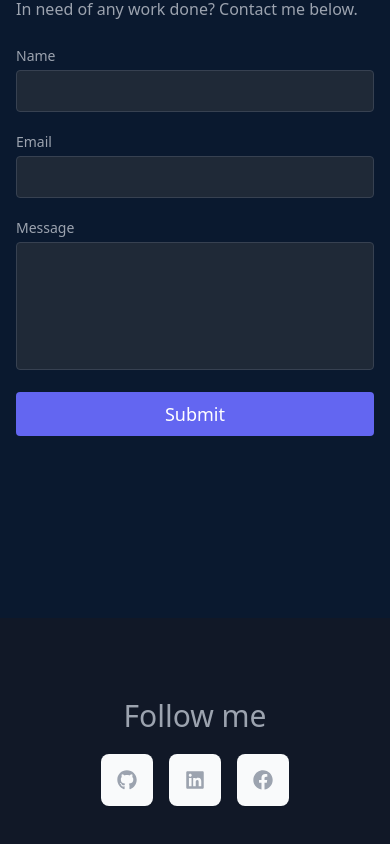
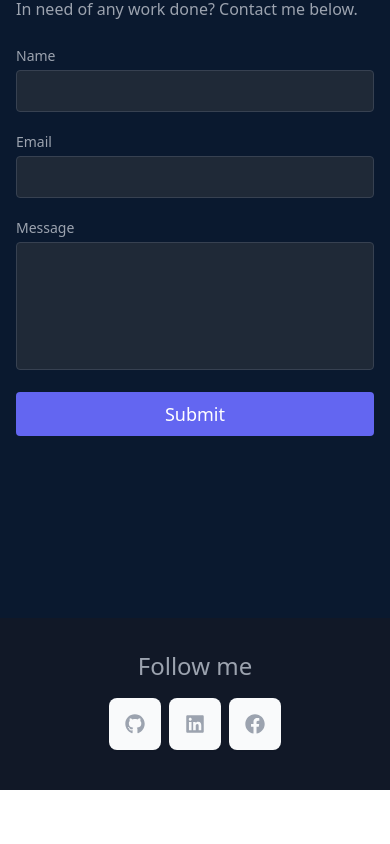
Before and after one commit to keyurmist/React-Portfolio, a React (Create React App) app in the folder portfolio/: page / in a window 390 px wide. Shown: the part 3298-4142 px from the top of the page. After the commit the page ends 4088 px from the top, so only its background shows below. Built offline with nearby package versions, Linux system fonts and the light colour scheme.

Commit message:
finished styling for footer

```diff
--- a/portfolio/src/components/Footer.js
+++ b/portfolio/src/components/Footer.js
@@ -10,25 +10,25 @@ const socialLinks = [
   {
     id: 2,
     icon: <FaLinkedin />,
-    url: "https://linkedin.com",
+    url: "https://linkedin.com/in/keyur-mistry-15a303235",
   },
   {
     id: 3,
     icon: <FaFacebook />,
-    url: "https://",
+    url: "https://facebook.com/keyur.mistry.568",
   },
 ];
 
 const Footer = () => {
   return (
     <div className="container mx-auto">
-      <div className=" sm:pt-30 pb-8 mt-20 ">
+      <div className=" sm:pt-30 pb-2 mt-8 ">
         {/* Footer social links */}
-        <div className="font-general-regular flex flex-col justify-center items-center mb-12 sm:mb-28">
-          <p className="text-3xl sm:text-4xl text-primary-dark dark:text-primary-light mb-5">
+        <div className="font-general-regular flex flex-col justify-center items-center mb-8">
+          <p className="text-2xl sm:text-3xl text-primary-dark dark:text-primary-light mb-4">
             Follow me
           </p>
-          <ul className="flex gap-4 sm:gap-8">
+          <ul className="flex gap-2 sm:gap-8">
             {socialLinks.map((link) => (
               <a
                 href={link.url}
```
